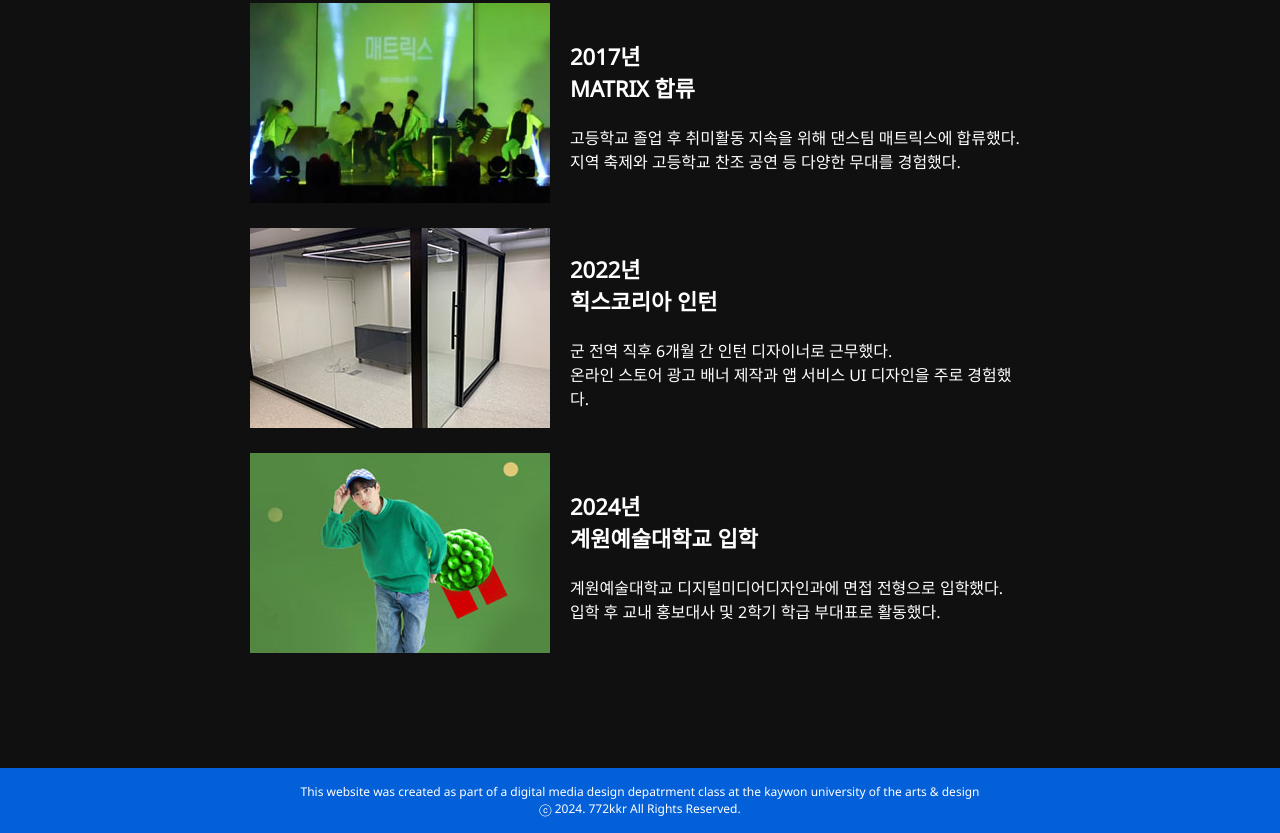
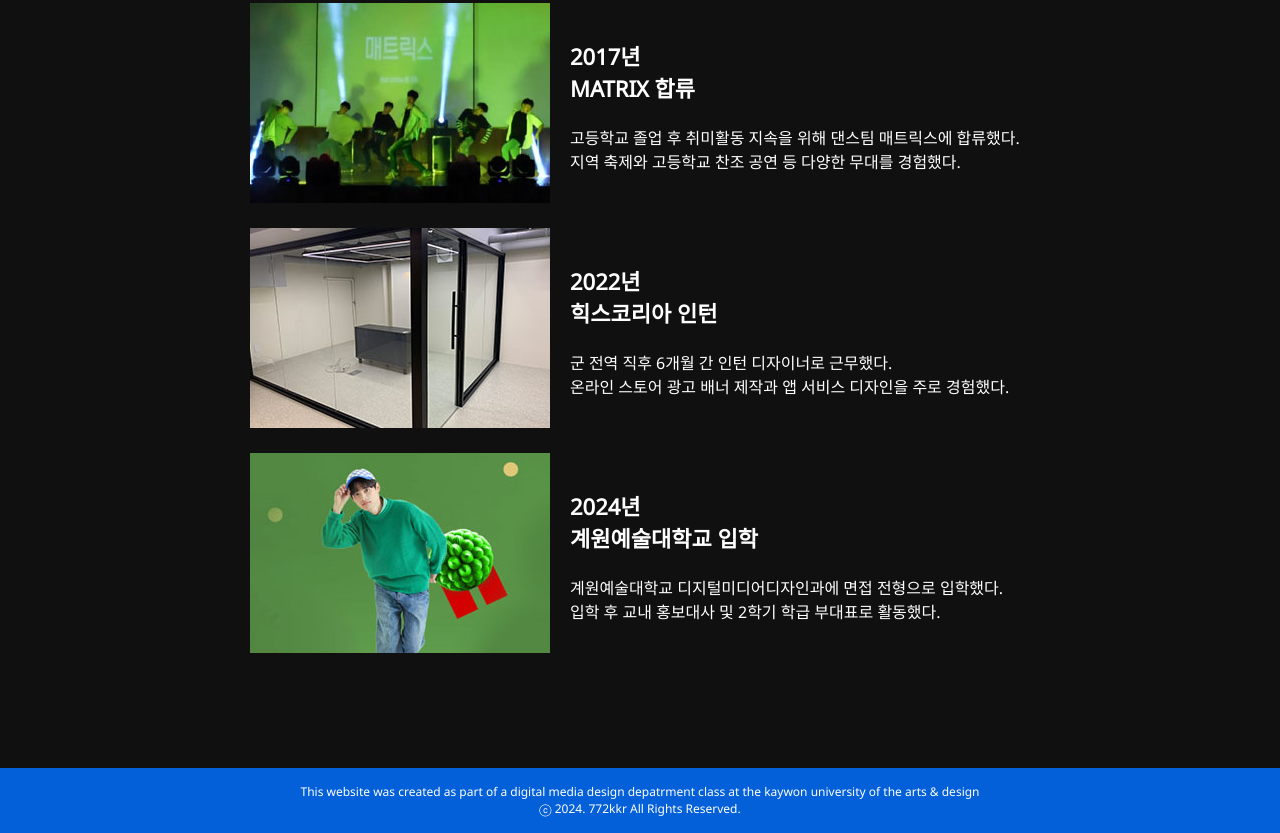
Before and after one commit to 772kkr/772kkr.github.io, a plain HTML site: page history.html in a window 1280 px wide. Shown: the part 944-1777 px from the top of the page. Drawn offline with Linux system fonts and the light colour scheme.

Commit message:
Update history.html

```diff
--- a/history.html
+++ b/history.html
@@ -112,7 +112,7 @@
             </tr>
             <tr>
                 <td class="td_img"><img src="history5.jpg"></td>
-                <td class="td_text"><h3>2022년</h3><h3>힉스코리아 인턴</h3><br>군 전역 직후 6개월 간 인턴 디자이너로 근무했다.<br>온라인 스토어 광고 배너 제작과 앱 서비스 UI 디자인을 주로 경험했다.</td>
+                <td class="td_text"><h3>2022년</h3><h3>힉스코리아 인턴</h3><br>군 전역 직후 6개월 간 인턴 디자이너로 근무했다.<br>온라인 스토어 광고 배너 제작과 앱 서비스 디자인을 주로 경험했다.</td>
             </tr>
             <tr>
                 <td class="td_img"><img src="history6.jpg"></td>
```
